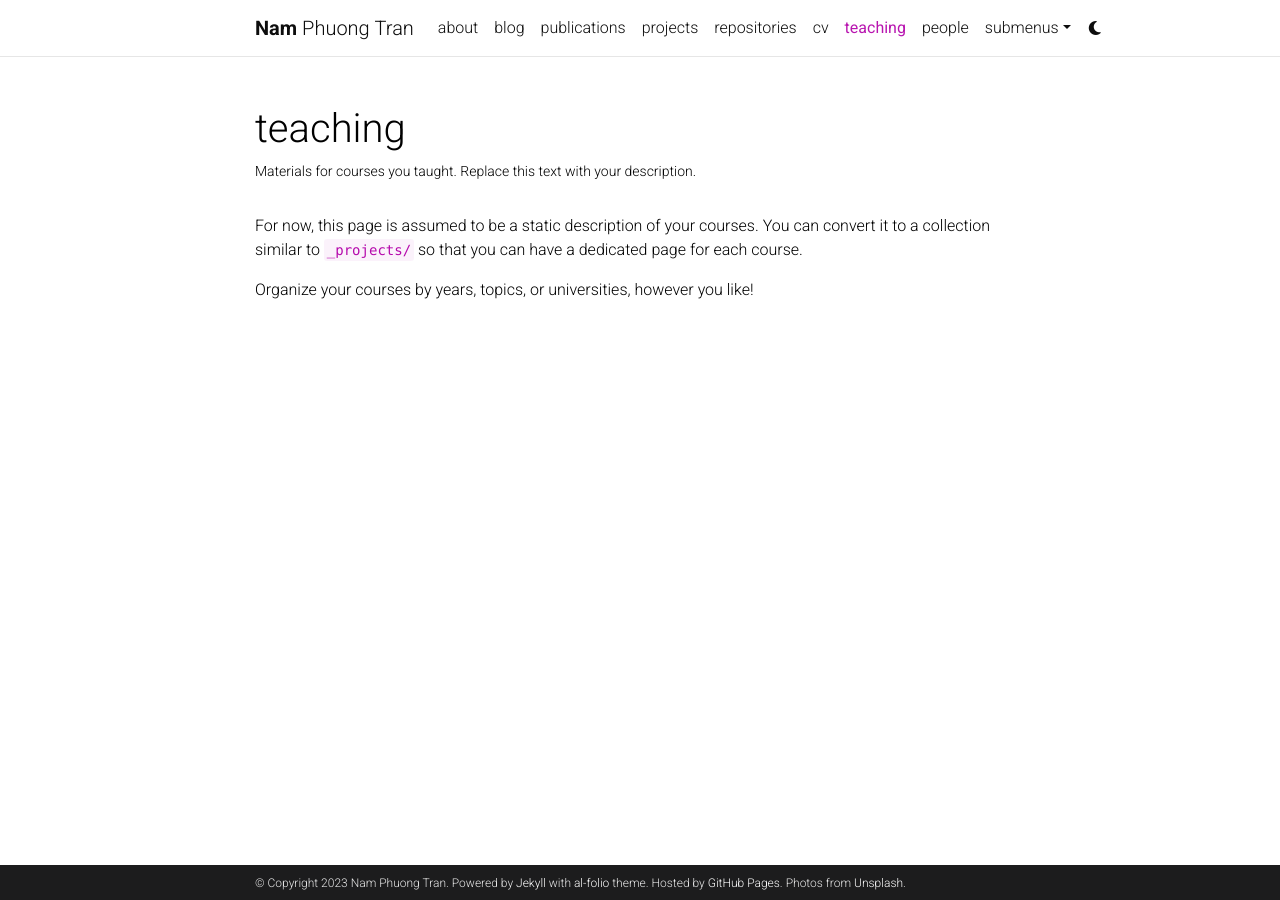
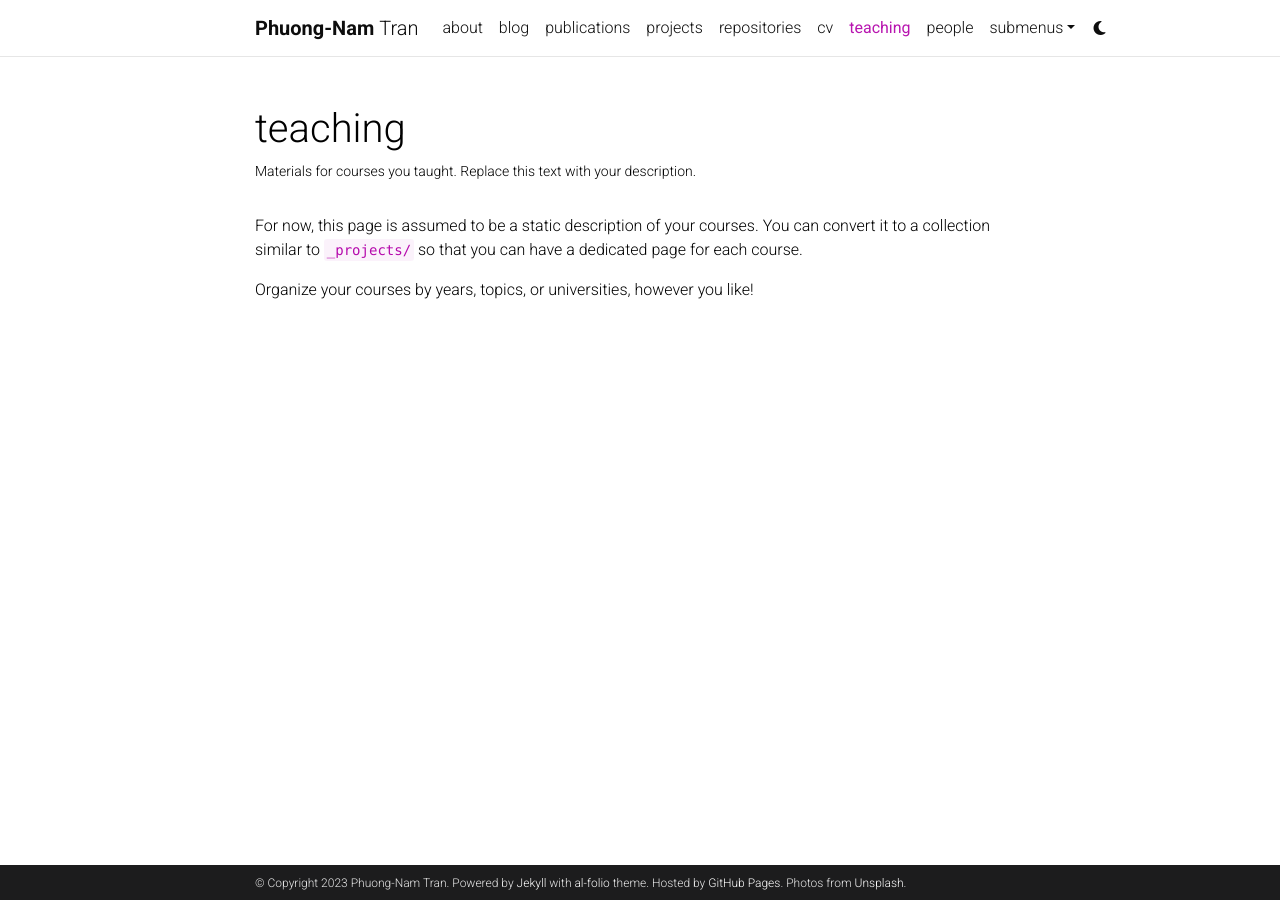
Before and after one commit to namphuongtran9196/namphuongtran9196.github.io, a Jekyll site: the page built from _pages/teaching.md, in a window 1280 px wide. Built offline with Jekyll 4.4.1, drawn with Linux system fonts in a browser that asks for light colours; comment, search, counter and statistics services are not loaded; a style sheet for code colours, icons or effects is not loaded.

Commit message:
feat: add profile image, change some config

```diff
--- a/_config.yml
+++ b/_config.yml
@@ -3,8 +3,8 @@
 # -----------------------------------------------------------------------------
 
 title: blank # the website title (if blank, full name will be used instead)
-first_name: Nam
-middle_name: Phuong
+first_name: Phuong-Nam
+middle_name:
 last_name: Tran
 email: namphuongtran9196@gmail.com
 description: > # the ">" symbol means to ignore newlines until "footer_text:"
@@ -16,7 +16,7 @@
 keywords: jekyll, jekyll-theme, academic-website, portfolio-website  # add your own keywords or leave empty
 
 lang: en # the language of your site (for example: en, fr, cn, ru, etc.)
-icon: ⚛️  # the emoji used as the favicon (alternatively, provide image name in /assets/img/)
+icon: 🖥️  # the emoji used as the favicon (alternatively, provide image name in /assets/img/)
 
 url: https://namphuongtran9196.github.io # the base hostname & protocol for your site
 baseurl: # the subpath of your site, e.g. /blog/
```
Also changed, not shown: _pages/about_einstein.md (deleted, +0 -5 lines), 1 other file.
